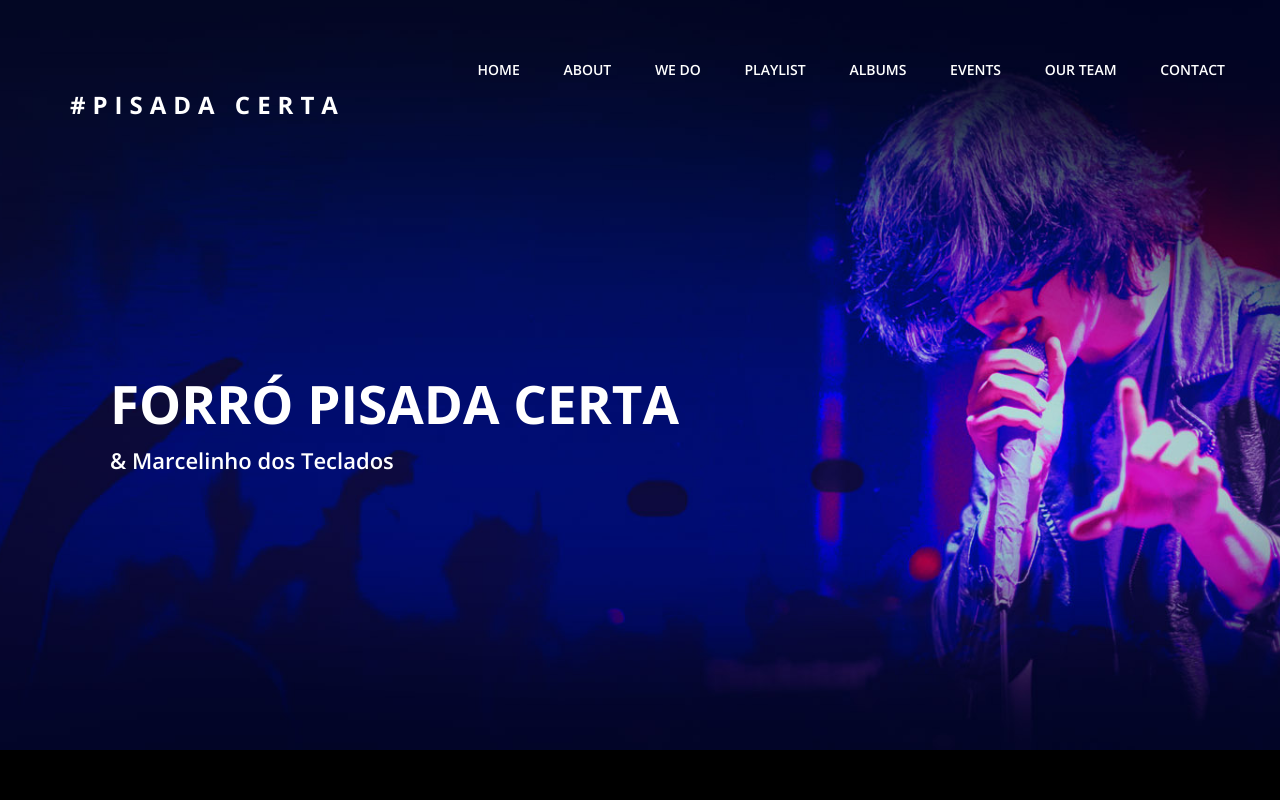
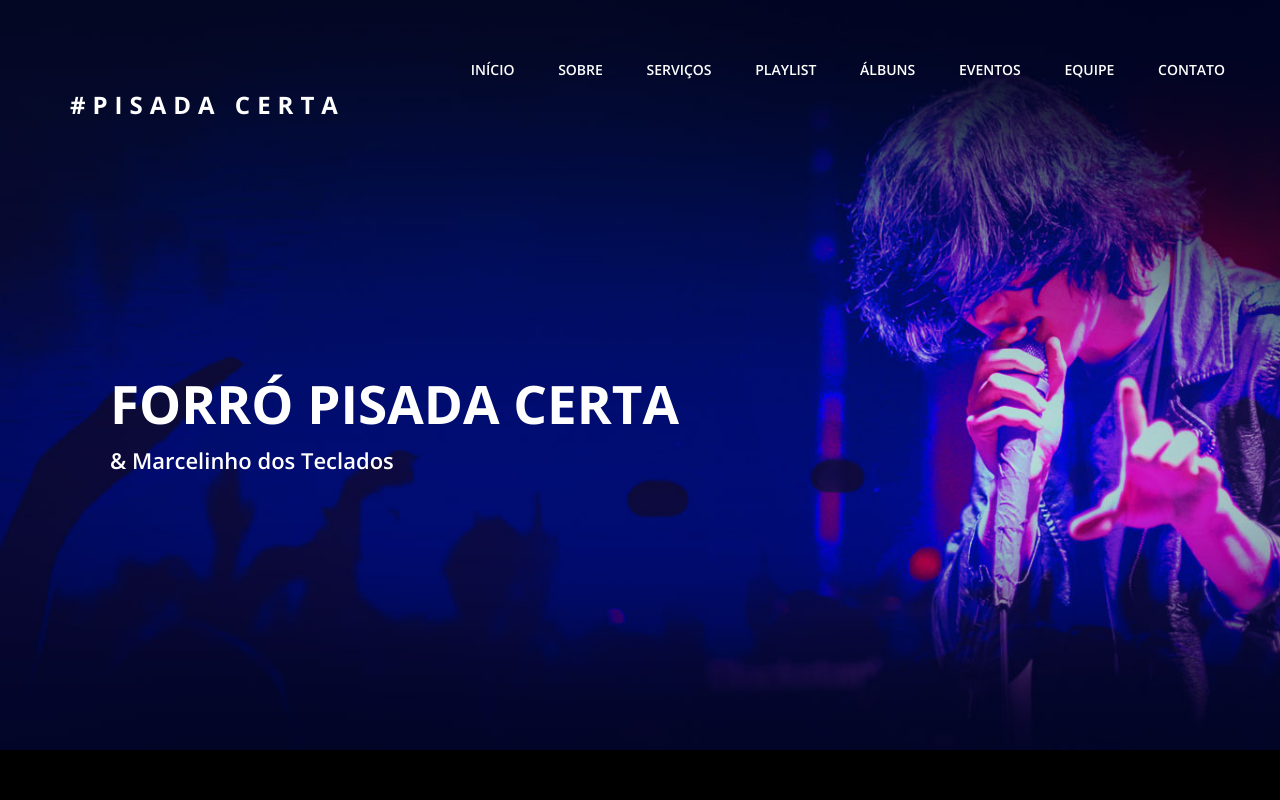
Before and after one commit to doni7brandao/pisadacerta, a plain HTML site: page index.html in a window 1280 px wide. Shown: the top 800 px of the page. Drawn offline with nearby package versions, Linux system fonts and the light colour scheme; files whose address does not match are found by name.

Commit message:
Update index.html

```diff
--- a/index.html
+++ b/index.html
@@ -30,14 +30,14 @@
     <div class="header-content clearfix"> <span class="logo"><a href="index.html">#PISADA CERTA</a></span>
       <nav class="navigation" role="navigation">
         <ul class="primary-nav">
-		  <li><a href="#banner">Home</a></li>
-          <li><a href="#intro">About</a></li>
-          <li><a href="#services">We Do</a></li>
+		  <li><a href="#banner">Início</a></li>
+          <li><a href="#intro">Sobre</a></li>
+          <li><a href="#services">Serviços</a></li>
           <li><a href="#Playlist">Playlist</a></li>
-		  <li><a href="#package">Albums</a></li>
-          <li><a href="#gallery">Events</a></li>
-          <li><a href="#teams">Our Team</a></li>
-          <li><a href="#contact">Contact</a></li>
+		  <li><a href="#package">Álbuns</a></li>
+          <li><a href="#gallery">Eventos</a></li>
+          <li><a href="#teams">Equipe</a></li>
+          <li><a href="#contact">Contato</a></li>
         </ul>
       </nav>
       <a href="#" class="nav-toggle">Menu<span></span></a> </div>
```
